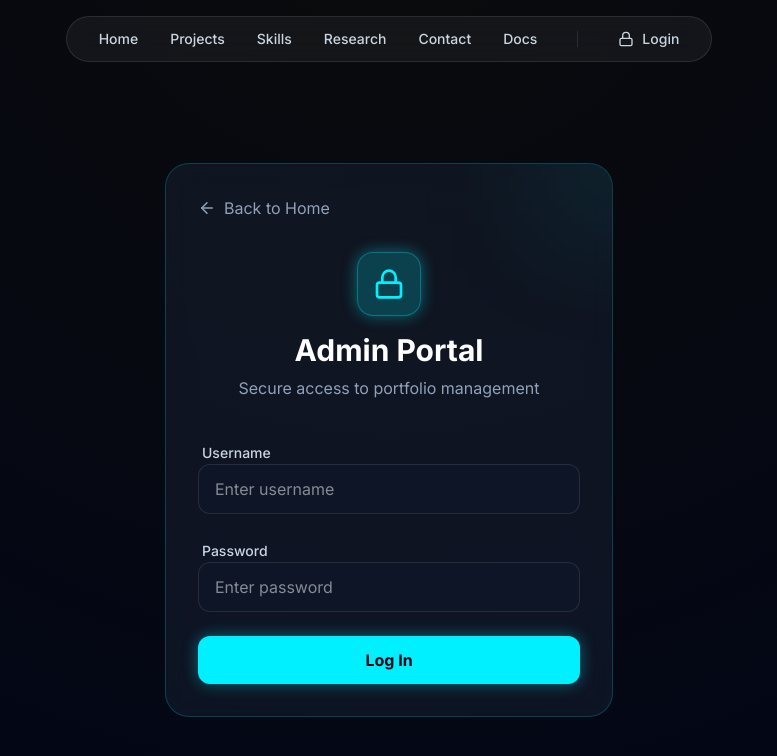
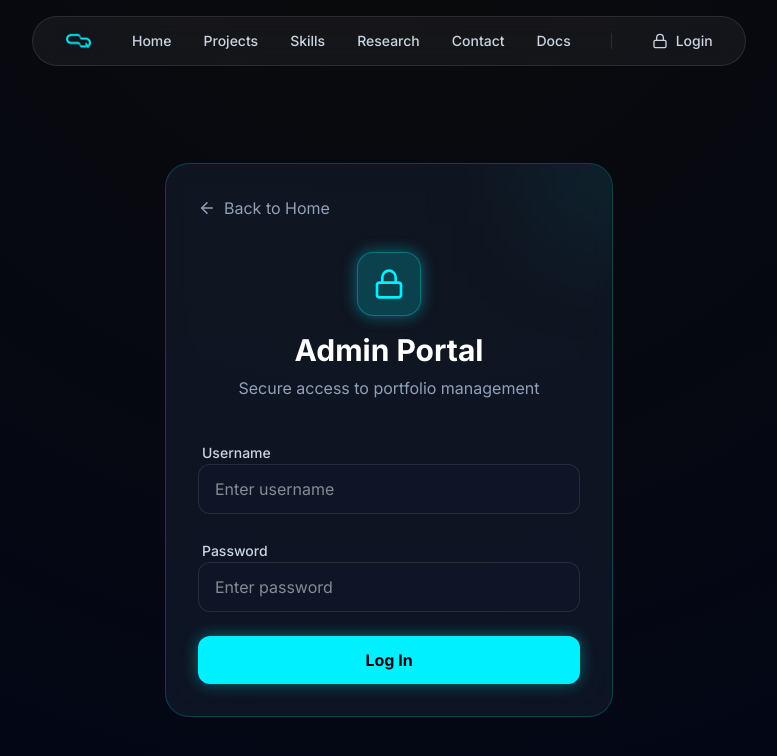
Before and after one commit to CQuiza/portfolia_frontend, a React (Vite) app: page /login in a window 1280 px wide. Shown: the top 756 px of the page, without its empty margins (251-1028 px from the left). Built offline with nearby package versions, Linux system fonts and the light colour scheme; no server answers.

Commit message:
fix logo position

```diff
--- a/src/components/Header.jsx
+++ b/src/components/Header.jsx
@@ -17,6 +17,7 @@ const Header = () => {
     return (
         <header className="fixed top-0 left-0 right-0 z-50 px-6 py-4 flex justify-center">
             <nav className="glass py-3 px-8 rounded-full flex items-center gap-8 text-slate-300 text-sm font-medium">
+                <img src="/logo.png" alt="Logo" className="h-6 w-auto mr-2" />
                 <NavLink to="#hero">Home</NavLink>
                 <NavLink to="#projects">Projects</NavLink>
                 <NavLink to="#skills">Skills</NavLink>
--- a/src/pages/Home.jsx
+++ b/src/pages/Home.jsx
@@ -122,7 +122,7 @@ const Home = () => {
                     initial={{ opacity: 0, scale: 0.8 }}
                     animate={{ opacity: 1, scale: 1 }}
                     transition={{ duration: 0.8, ease: "easeOut" }}
-                    className="absolute -top-20 left-0 z-0 pointer-events-none"
+                    className="absolute -top-24 left-4 lg:left-12 z-0 pointer-events-none"
                 >
                     <div className="relative group">
                         <img
```
